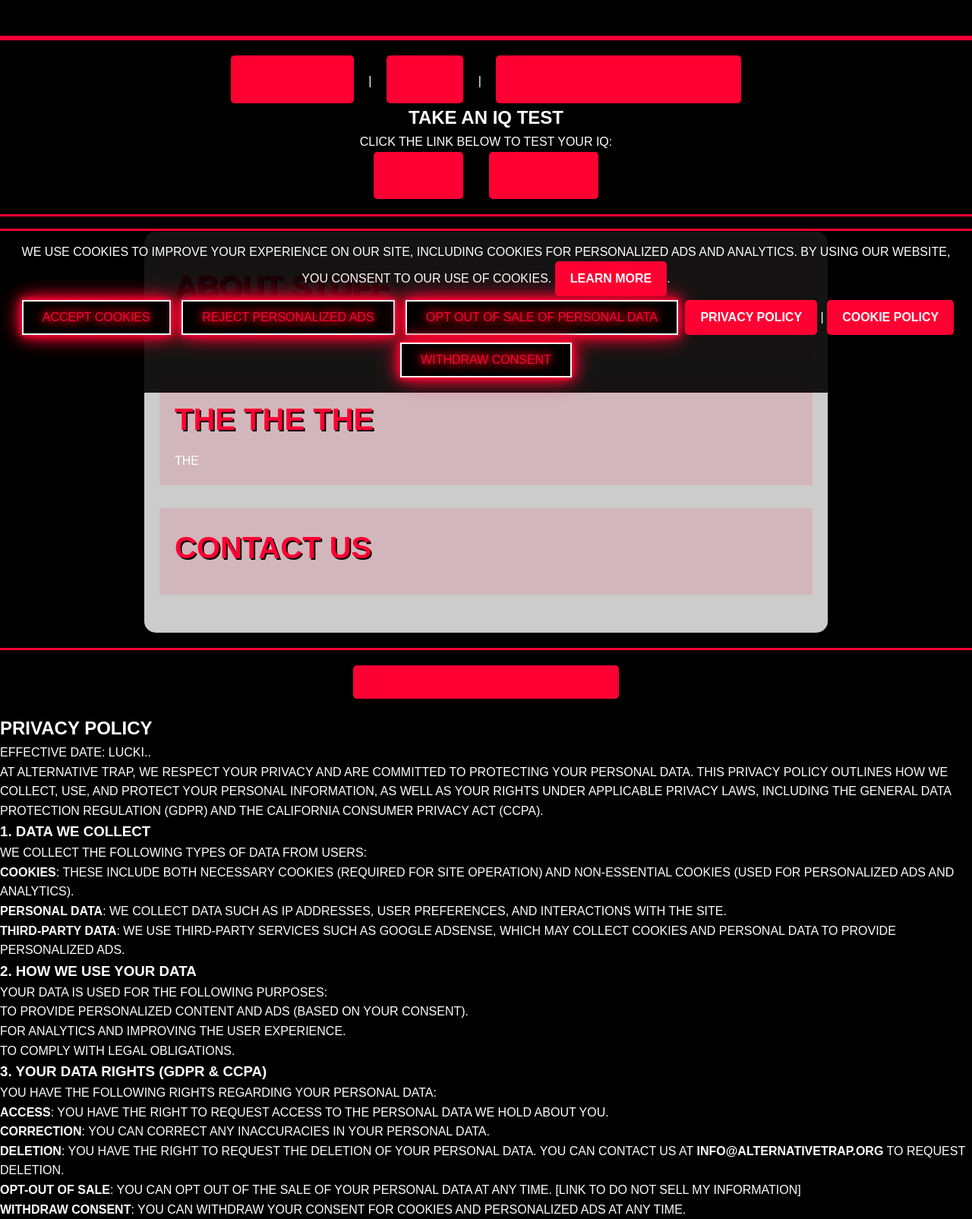
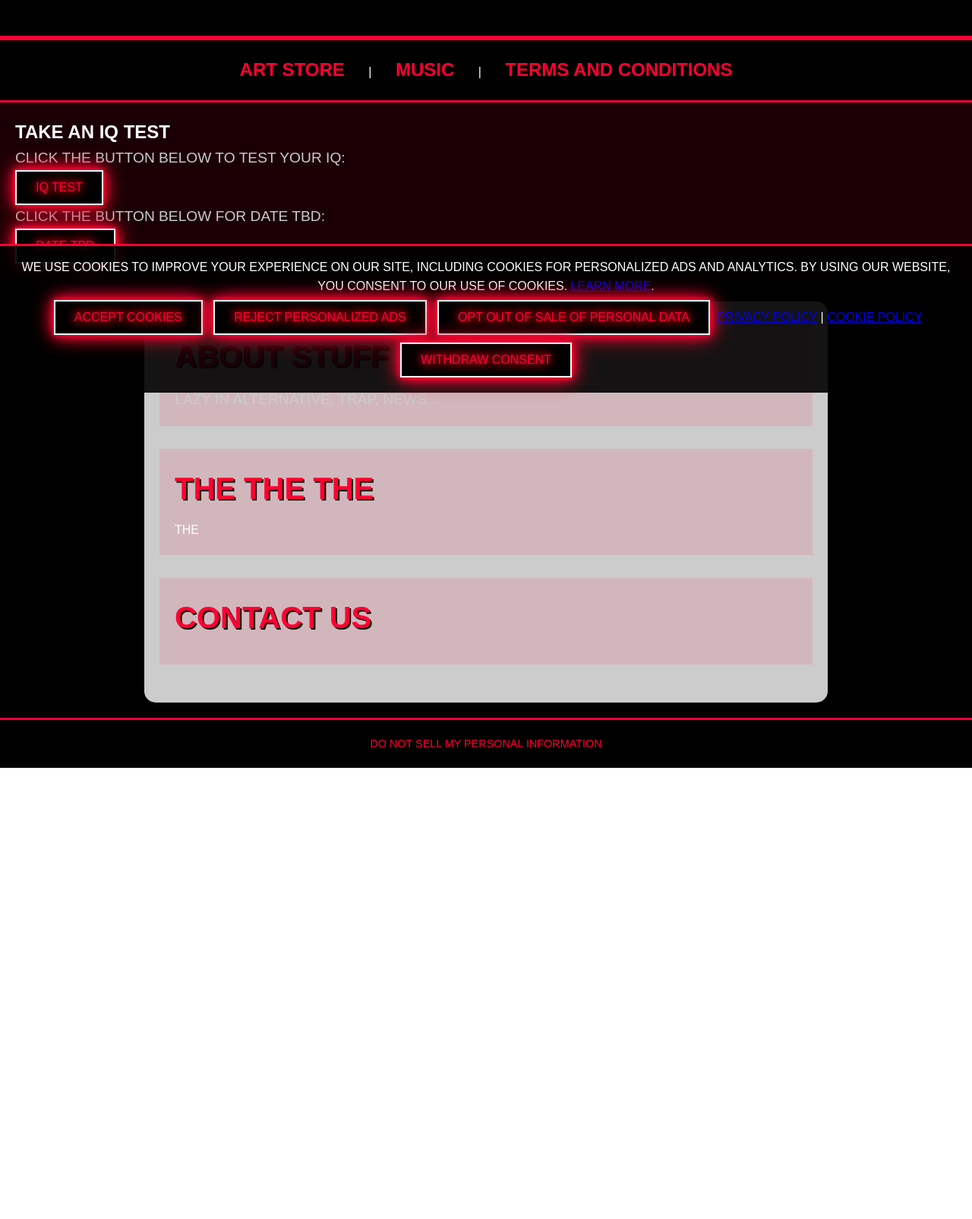
Before and after one commit to khrisiz/at2, a plain HTML site: page index.html in a window 1280 px wide. Shown: the part 283-1888 px from the top of the page at 76% size. After the commit the page ends 1294 px from the top, so only its background shows below. Drawn offline with Linux system fonts and the light colour scheme.

Commit message:
Update index.html

```diff
--- a/index.html
+++ b/index.html
@@ -1,4 +1,3 @@
-
 <!DOCTYPE html>
 <html lang="en">
 <head>
@@ -8,10 +7,32 @@
     <meta name="viewport" content="width=device-width, initial-scale=1.0">
     <meta name="description" content="Alternative Trap - Explore the alternative music scene and culture.">
     <title>Alternative Trap</title>
-
-
     <script async src="https://pagead2.googlesyndication.com/pagead/js/adsbygoogle.js?client=ca-pub-2093603798070348"
             crossorigin="anonymous"></script>
+    <script>
+        // Your existing JavaScript code
+        document.addEventListener('DOMContentLoaded', () => {
+            console.log('JavaScript is working!');
+        });
+
+        // Additional JavaScript code for IQ Test and DATE TBD buttons
+        document.addEventListener('DOMContentLoaded', () => {
+            const iqTestButton = document.getElementById('iqTestButton');
+            const dateTbdButton = document.getElementById('dateTbdButton');
+
+            iqTestButton.addEventListener('click', (event) => {
+                event.preventDefault();
+                alert('You are about to take an IQ Test!');
+                window.open('iq.html', '_blank');
+            });
+
+            dateTbdButton.addEventListener('click', (event) => {
+                event.preventDefault();
+                alert('DATE TBD button clicked!');
+                window.open('index2.html', '_blank');
+            });
+        });
+    </script>
 </head>
 <body>
     <header>
@@ -22,32 +43,14 @@
         <a href="store"> art store</a> |
         <a href="#nmusic">Music</a> |
         <a href="#termsandconditionsforat.html">Terms and Conditions</a>
-
-        <title>IQ Test Link</title>
-    <style>
-        a {
-            display: inline-block;
-            padding: 10px 20px;
-            background-color: #ff0033;
-            color: white;
-            text-decoration: none;
-            font-weight: bold;
-            border-radius: 5px;
-            transition: background-color 0.3s ease;
-        }
-
-        a:hover {
-            background-color: #cc0029;
-        }
-    </style>
-</head>
-<body>
-    <h1>Take an IQ Test</h1>
-    <p>click the link below to test your IQ:</p>
-    <a href="iq.html" target="blank">IQ Test</a>
-    <a href="index2.html" target="blank">DATE TBD</a>
-
     </nav>
+    <section>
+        <h1>Take an IQ Test</h1>
+        <p>Click the button below to test your IQ:</p>
+        <button id="iqTestButton">IQ Test</button>
+        <p>Click the button below for DATE TBD:</p>
+        <button id="dateTbdButton">DATE TBD</button>
+    </section>
     <main>
         <section id="about">
             <h2>About stuff</h2>
@@ -60,11 +63,9 @@
         </section>
         <section id="contact">
             <h2>Contact Us</h2>
-
         </section>
     </main>
     <footer>
-
         <!-- Link for CCPA opt-out -->
         <a href="/do-not-sell-my-info" id="doNotSellLink">Do Not Sell My Personal Information</a>
     </footer>
@@ -135,35 +136,3 @@
     </script>
 </body>
 </html>
-
-<!-- Privacy Policy Section -->
-<h2>Privacy Policy</h2>
-<p>Effective Date: lucki..</p>
-
-<p>At Alternative Trap, we respect your privacy and are committed to protecting your personal data. This Privacy Policy outlines how we collect, use, and protect your personal information, as well as your rights under applicable privacy laws, including the General Data Protection Regulation (GDPR) and the California Consumer Privacy Act (CCPA).</p>
-
-<h3>1. Data We Collect</h3>
-<p>We collect the following types of data from users:</p>
-<ul>
-    <li><strong>Cookies</strong>: These include both necessary cookies (required for site operation) and non-essential cookies (used for personalized ads and analytics).</li>
-    <li><strong>Personal Data</strong>: We collect data such as IP addresses, user preferences, and interactions with the site.</li>
-    <li><strong>Third-Party Data</strong>: We use third-party services such as Google AdSense, which may collect cookies and personal data to provide personalized ads.</li>
-</ul>
-
-<h3>2. How We Use Your Data</h3>
-<p>Your data is used for the following purposes:</p>
-<ul>
-    <li>To provide personalized content and ads (based on your consent).</li>
-    <li>For analytics and improving the user experience.</li>
-    <li>To comply with legal obligations.</li>
-</ul>
-
-<h3>3. Your Data Rights (GDPR & CCPA)</h3>
-<p>You have the following rights regarding your personal data:</p>
-<ul>
-    <li><strong>Access</strong>: You have the right to request access to the personal data we hold about you.</li>
-    <li><strong>Correction</strong>: You can correct any inaccuracies in your personal data.</li>
-    <li><strong>Deletion</strong>: You have the right to request the deletion of your personal data. You can contact us at <strong>info@alternativetrap.org</strong> to request deletion.</li>
-    <li><strong>Opt-Out of Sale</strong>: You can opt out of the sale of your personal data at any time. [Link to Do Not Sell My Information]</li>
-    <li><strong>Withdraw Consent</strong>: You can withdraw your consent for cookies and personalized ads at any time.</li>
-</ul>
```
